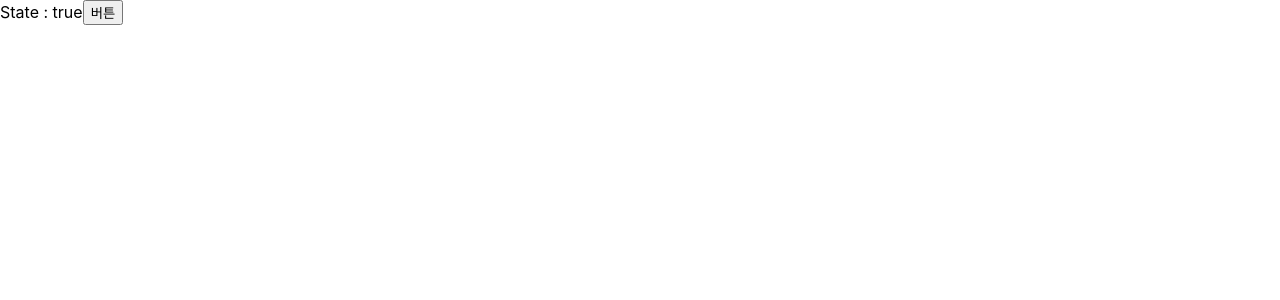
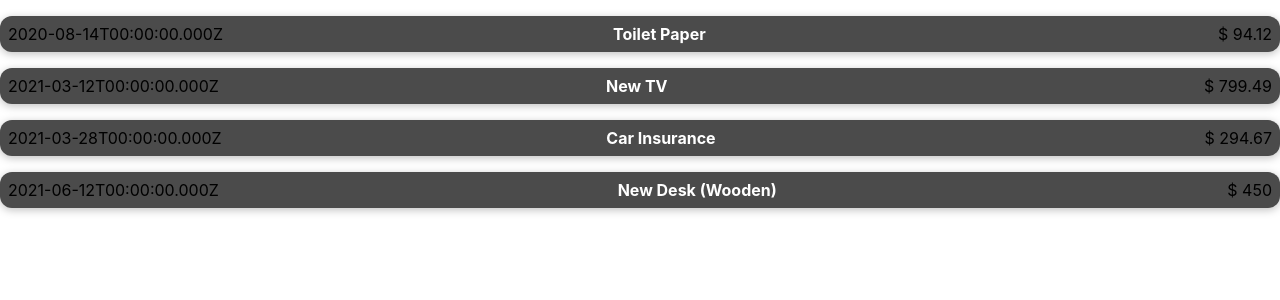
Before and after one commit to so0112/react-study, a React (Create React App) app: page / in a window 1280 px wide. Shown: the top 300 px of the page. Built offline with nearby package versions, Linux system fonts and the light colour scheme.

Commit message:
[Fix] components loop

```diff
--- a/src/App.js
+++ b/src/App.js
@@ -1,9 +1,33 @@
-import Ex_useState from "./hooks/Ex_useState";
+import ExpenseItem from "./components/ExpenseItem";
 
 function App() {
+  const expenses = [
+    {
+      id: "e1",
+      title: "Toilet Paper",
+      amount: 94.12,
+      date: new Date(2020, 7, 14),
+    },
+    { id: "e2", title: "New TV", amount: 799.49, date: new Date(2021, 2, 12) },
+    {
+      id: "e3",
+      title: "Car Insurance",
+      amount: 294.67,
+      date: new Date(2021, 2, 28),
+    },
+    {
+      id: "e4",
+      title: "New Desk (Wooden)",
+      amount: 450,
+      date: new Date(2021, 5, 12),
+    },
+  ];
+
   return (
     <div className="App">
-      <Ex_useState />
+      {expenses.map((expense) => {
+        return <ExpenseItem expense={expense} />;
+      })}
     </div>
   );
 }
--- /dev/null
+++ b/src/components/ExpenseItem.css
@@ -0,0 +1,56 @@
+.expense-item {
+  display: flex;
+  justify-content: space-between;
+  align-items: center;
+  box-shadow: 0 2px 8px rgba(0, 0, 0, 0.25);
+  padding: 0.5rem;
+  margin: 1rem 0;
+  border-radius: 12px;
+  background-color: #4b4b4b;
+}
+
+.expense-item__description {
+  display: flex;
+  flex-direction: column;
+  gap: 1rem;
+  align-items: flex-end;
+  flex-flow: column-reverse;
+  justify-content: flex-start;
+  flex: 1;
+}
+
+.expense-item h2 {
+  color: #3a3a3a;
+  font-size: 1rem;
+  flex: 1;
+  margin: 0 1rem;
+  color: white;
+}
+
+.expense-item__price {
+  font-size: 1rem;
+  font-weight: bold;
+  color: white;
+  background-color: #40005d;
+  border: 1px solid white;
+  padding: 0.5rem;
+  border-radius: 12px;
+}
+
+@media (min-width: 580px) {
+  .expense-item__description {
+    flex-direction: row;
+    align-items: center;
+    justify-content: flex-start;
+    flex: 1;
+  }
+
+  .expense-item__description h2 {
+    font-size: 1.25rem;
+  }
+
+  .expense-item__price {
+    font-size: 1.25rem;
+    padding: 0.5rem 1.5rem;
+  }
+}
--- /dev/null
+++ b/src/components/ExpenseItem.js
@@ -0,0 +1,16 @@
+import React from "react";
+import "../components/ExpenseItem.css";
+
+const ExpenseItem = ({ expense }) => {
+  const { title, date, amount } = expense;
+
+  return (
+    <div className="expense-item">
+      <div className="expense-item__description">{date.toISOString()}</div>
+      <h2>{title}</h2>
+      <div className="expense-itme__price">$ {amount}</div>
+    </div>
+  );
+};
+
+export default ExpenseItem;
--- a/src/index.js
+++ b/src/index.js
@@ -1,17 +1,7 @@
-import React from 'react';
-import ReactDOM from 'react-dom/client';
-import './index.css';
-import App from './App';
-import reportWebVitals from './reportWebVitals';
+import React from "react";
+import ReactDOM from "react-dom/client";
+import "./index.css";
+import App from "./App";
 
-const root = ReactDOM.createRoot(document.getElementById('root'));
-root.render(
-  <React.StrictMode>
-    <App />
-  </React.StrictMode>
-);
-
-// If you want to start measuring performance in your app, pass a function
-// to log results (for example: reportWebVitals(console.log))
-// or send to an analytics endpoint. Learn more: https://bit.ly/CRA-vitals
-reportWebVitals();
+const root = ReactDOM.createRoot(document.getElementById("root"));
+root.render(<App />);
--- a/src/reportWebVitals.js
+++ /dev/null
@@ -1,13 +0,0 @@
-const reportWebVitals = onPerfEntry => {
-  if (onPerfEntry && onPerfEntry instanceof Function) {
-    import('web-vitals').then(({ getCLS, getFID, getFCP, getLCP, getTTFB }) => {
-      getCLS(onPerfEntry);
-      getFID(onPerfEntry);
-      getFCP(onPerfEntry);
-      getLCP(onPerfEntry);
-      getTTFB(onPerfEntry);
-    });
-  }
-};
-
-export default reportWebVitals;
```
Also changed, not shown: src/setupTests.js (deleted, +0 -5 lines), src/logo.svg (deleted), 1 other file (tests, documents, lock files or other folders).
